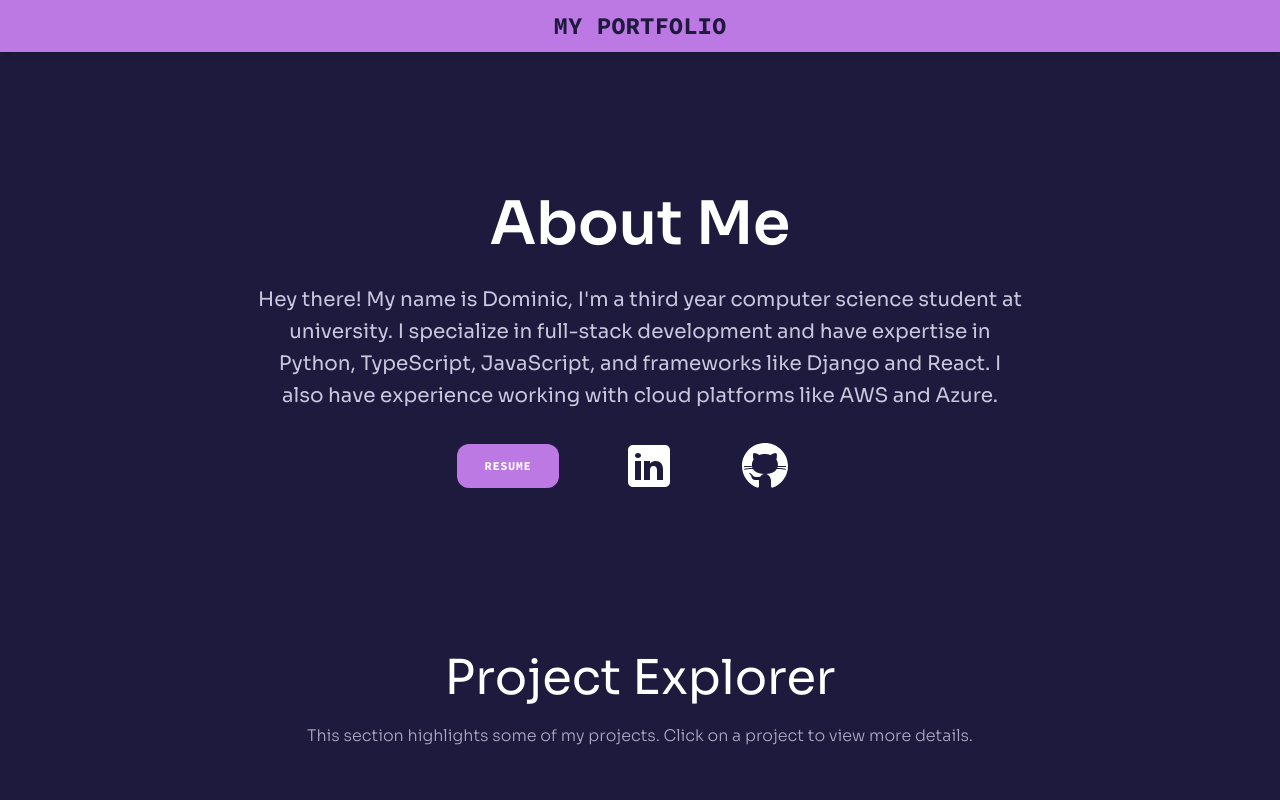
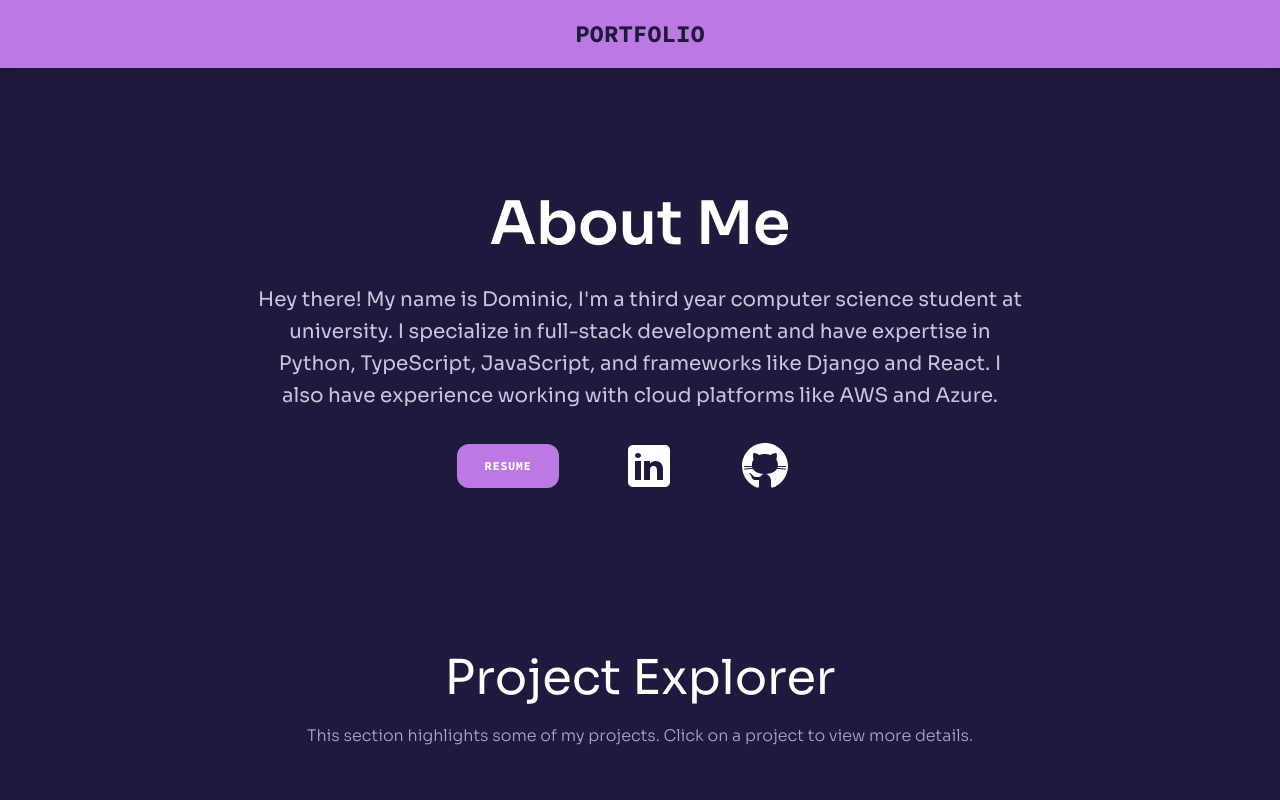
Before and after one commit to dbradley2003/my-web-portfolio, a React (Vite) app: page / in a window 1280 px wide. Shown: the top 800 px of the page. Built offline with nearby package versions, Linux system fonts and the light colour scheme.

Commit message:
typescript fixes

```diff
--- a/package.json
+++ b/package.json
@@ -4,6 +4,7 @@
   "version": "0.0.0",
   "type": "module",
   "scripts": {
+    "deploy": "gh-pages -d dist",
     "dev": "vite",
     "build": "tsc -b && vite build",
     "lint": "eslint .",
--- a/src/FileContext.tsx
+++ b/src/FileContext.tsx
@@ -1,14 +1,11 @@
-import React, { createContext,useContext, useState, ReactNode } from 'react';
-
-
-
+import React, { createContext, useContext, useState, ReactNode } from "react";
 
 // const [fileHistory, setFileHistory] = useState<string[]>([]);
 
 interface FileContextType {
   currentFile: string;
   fileHistory: string[];
-  navigateToFile: (file:string) => void;
+  navigateToFile: (file: string) => void;
 }
 
 interface FileProviderProps {
@@ -18,27 +15,25 @@ interface FileProviderProps {
 const FileContext = createContext<FileContextType | undefined>(undefined);
 
 export const FileProvider: React.FC<FileProviderProps> = ({ children }) => {
+  const [currentFile, setCurrentFile] = useState("TeamUp");
 
-  const [currentFile,setCurrentFile] = useState('TeamUp')
-  const [fileHistory, setFileHistory] = useState<string[]>([]);
-
-  const navigateToFile = (file:string) =>{
-    setFileHistory((prevHistory) => [...prevHistory, currentFile]);
+  const navigateToFile = (file: string) => {
     setCurrentFile(file);
-   }
+  };
 
   return (
-        <FileContext.Provider value={{ navigateToFile, currentFile, fileHistory:[] }}>
+    <FileContext.Provider
+      value={{ navigateToFile, currentFile, fileHistory: [] }}
+    >
       {children}
     </FileContext.Provider>
   );
-
 };
 
 export const useFileContext = () => {
   const context = useContext(FileContext);
   if (context === undefined) {
-    throw new Error('useFileContext() must be used within a FileProvider');
+    throw new Error("useFileContext() must be used within a FileProvider");
   }
   return context;
 };
--- a/src/components/ProjectDisplay.tsx
+++ b/src/components/ProjectDisplay.tsx
@@ -1,7 +1,6 @@
 import { projects } from "@/lib/projects";
 import { useFileContext } from "@/FileContext";
 import { ProjectOverview } from "./ui/ProjectOverview";
-import { Section } from "./ui/Section";
 export const ProjectDisplay = () => {
   const currentFile = useFileContext().currentFile;
 
--- a/src/components/ui/FileExplorer.tsx
+++ b/src/components/ui/FileExplorer.tsx
@@ -1,11 +1,7 @@
 import { Section } from "./Section";
-import { LeftSide } from "./LeftSide";
-import { RightSide } from "./RightSide";
-import { Layout } from "./Layout";
 import { Heading } from "./Heading";
 import { Sidebar } from "./Sidebar";
 import { AppGrid } from "./AppGrid";
-import { ProjectOverview } from "./ProjectOverview";
 import { ProjectDisplay } from "@/components/ProjectDisplay";
 import { projects } from "../../lib/projects";
 import { useFileContext } from "@/FileContext";
--- a/src/components/ui/Header.tsx
+++ b/src/components/ui/Header.tsx
@@ -1,9 +1,9 @@
 export function Header() {
   return (
-    <div className="absolute py-2   bg-action   w-full top-0 left-0 shadow-md">
+    <div className="absolute py-2 md:py-4  bg-action   w-full top-0 left-0 shadow-md">
       <nav className="flex  justify-center items-center ">
         <h1 className="h5 uppercase font-code text-background font-bold ">
-          My Portfolio
+          Portfolio
         </h1>
       </nav>
     </div>
--- a/src/components/ui/ProjectOverview.tsx
+++ b/src/components/ui/ProjectOverview.tsx
@@ -1,5 +1,4 @@
 import React from "react";
-import { Button } from "./Button";
 
 interface Project {
   title: string;
```
Lines whose indentation alone changed are shown as unchanged.
